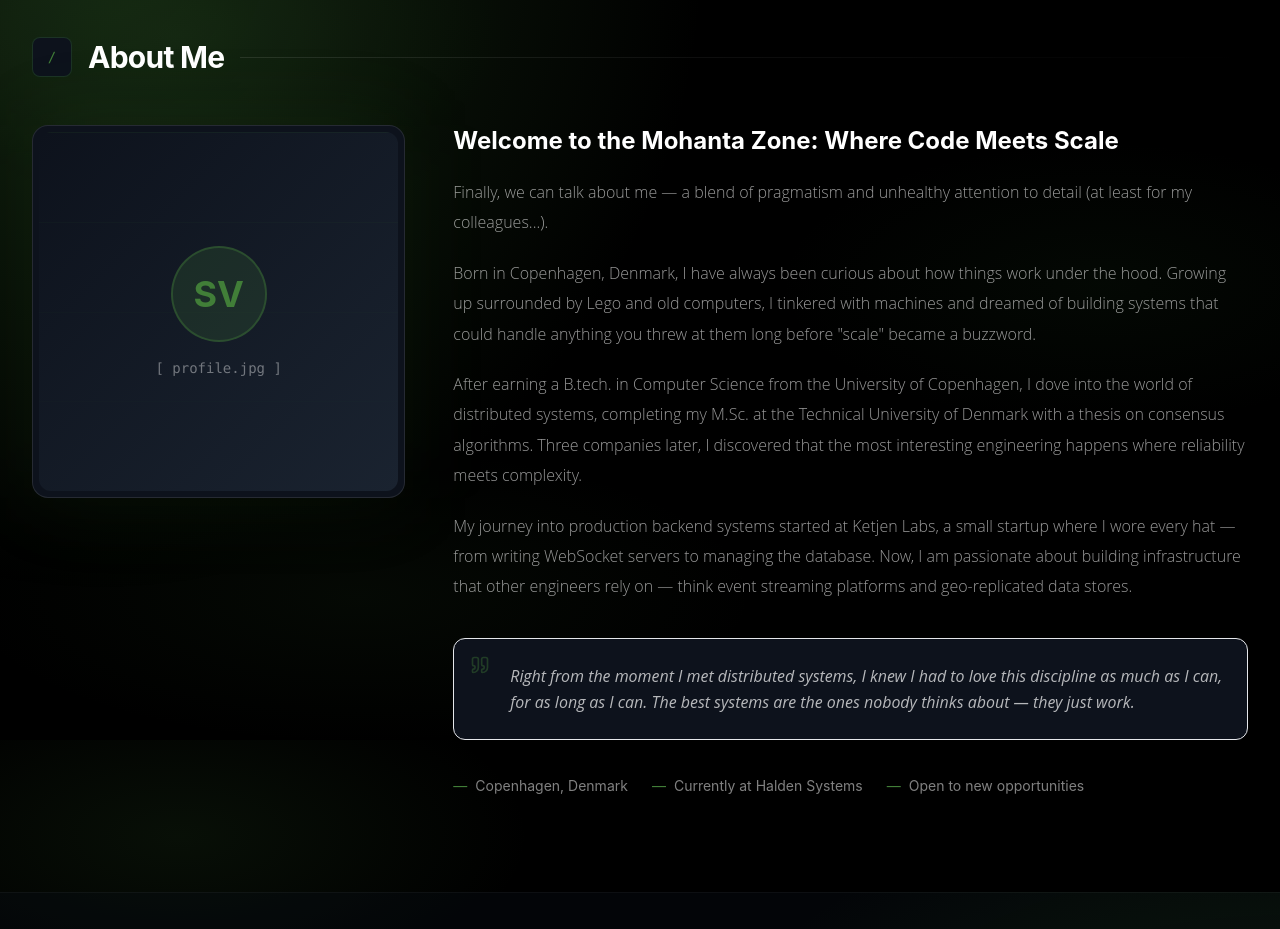
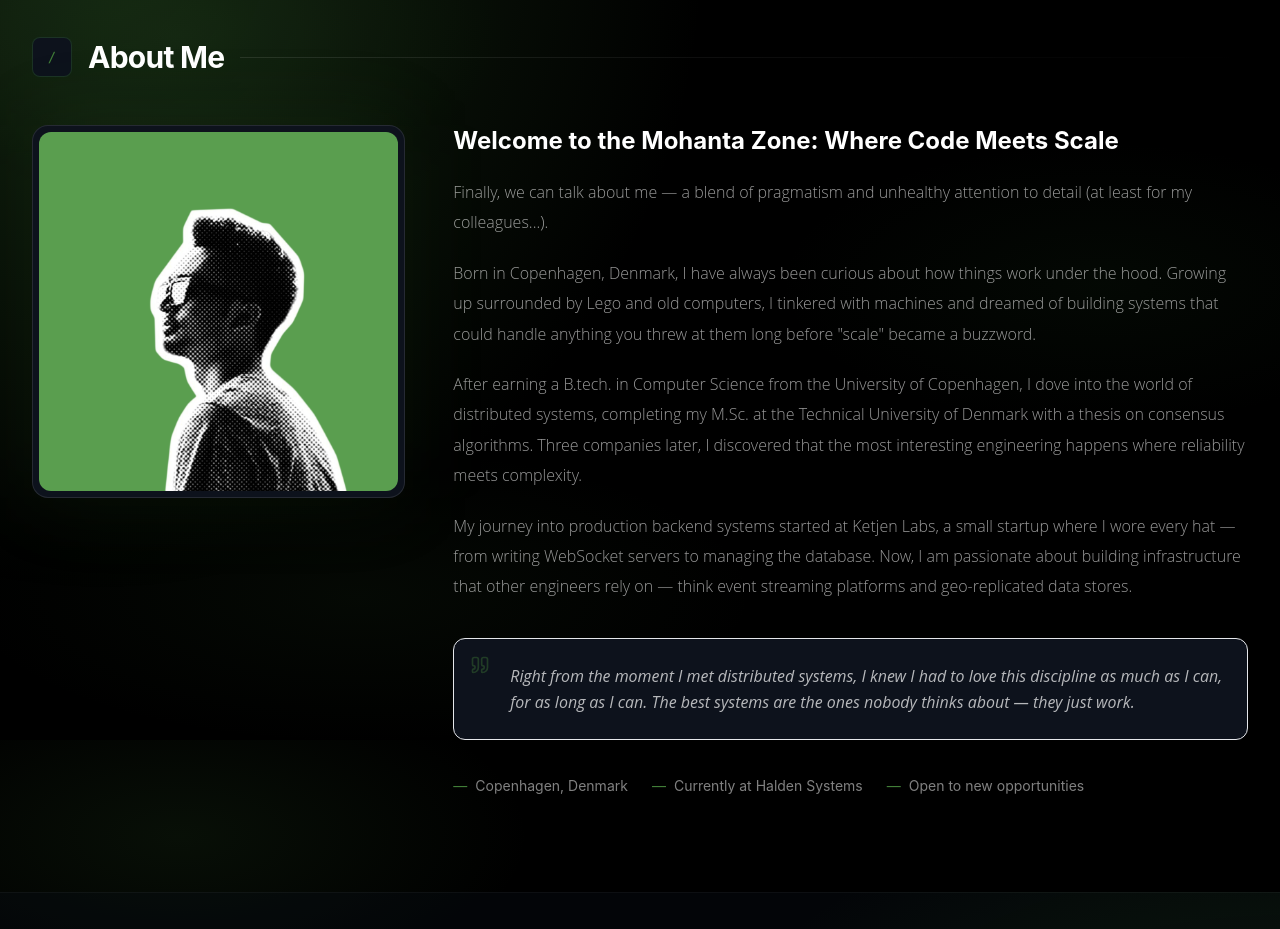
Before and after one commit to tanishtt/portfolio-app, a React (Vite) app: page / in a window 1280 px wide. Shown: the part 860-1789 px from the top of the page. Built offline with nearby package versions, Linux system fonts and the light colour scheme.

Commit message:
added image.

```diff
--- a/index.html
+++ b/index.html
@@ -2,7 +2,7 @@
 <html lang="en">
   <head>
     <meta charset="UTF-8" />
-    <link rel="icon" type="image/svg+xml" href="/vite.svg" />
+    <link rel="icon" type="image/svg+xml" href="./dist/assets/tanish-img-DTvjHC96.png" />
     <meta name="viewport" content="width=device-width, initial-scale=1.0" />
     <title>Tanish Mohanta</title>
   </head>
--- a/src/components/About.tsx
+++ b/src/components/About.tsx
@@ -1,5 +1,6 @@
 import { useScrollReveal } from "@/hooks/useScrollReveal";
 import { personal } from "@/data/portfolio";
+import profileImage from "@/assets/tanish-img.png";
 import { Quote } from "lucide-react";
 
 export default function About() {
@@ -21,24 +22,12 @@ export default function About() {
             <div className="relative">
               <div className="absolute inset-0 bg-[#417E38]/10 blur-[40px] rounded-2xl" />
               <div className="relative rounded-2xl border border-white/10 bg-[#0D121C] p-1.5 overflow-hidden">
-                <div className="aspect-square rounded-xl bg-gradient-to-br from-[#0D121C] to-[#1a2330] flex items-center justify-center relative overflow-hidden">
-                  {/* Decorative pattern */}
-                  <div className="absolute inset-0 opacity-10">
-                    <div className="absolute top-0 left-0 right-0 h-px bg-[#417E38]"></div>
-                    <div className="absolute top-1/4 left-0 right-0 h-px bg-[#417E38]/50"></div>
-                    <div className="absolute top-1/2 left-0 right-0 h-px bg-[#417E38]/30"></div>
-                    <div className="absolute top-3/4 left-0 right-0 h-px bg-[#417E38]/20"></div>
-                  </div>
-                  <div className="flex flex-col items-center gap-4 text-center px-6">
-                    <div className="w-24 h-24 rounded-full bg-[#417E38]/20 border-2 border-[#417E38]/40 flex items-center justify-center">
-                      <span className="text-4xl font-bold text-[#417E38]">
-                        SV
-                      </span>
-                    </div>
-                    <p className="text-sm text-white/40 font-mono">
-                      [ profile.jpg ]
-                    </p>
-                  </div>
+                <div className="aspect-square rounded-xl bg-gradient-to-br from-[#0D121C] to-[#1a2330] overflow-hidden">
+                  <img
+                    src={profileImage}
+                    alt="Tanish"
+                    className="h-full w-full object-cover object-center"
+                  />
                 </div>
               </div>
             </div>
```
Also changed, not shown: src/assets/tanish-img.png (added).
